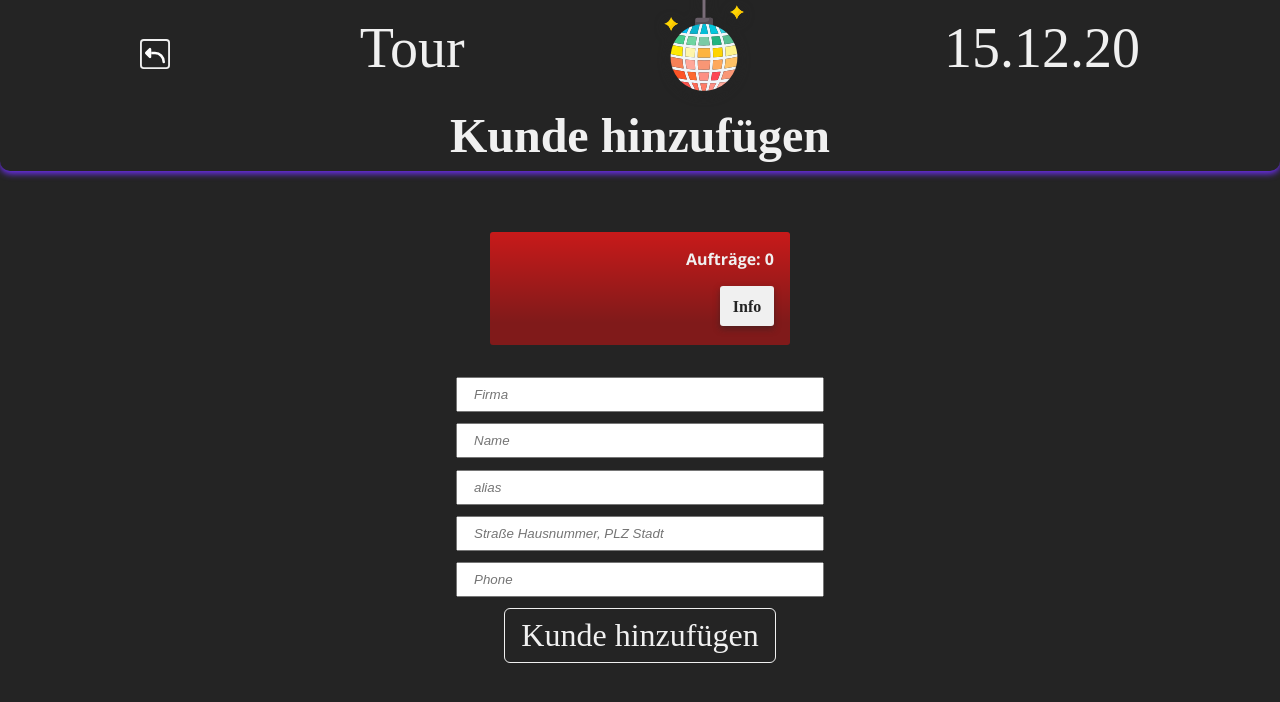
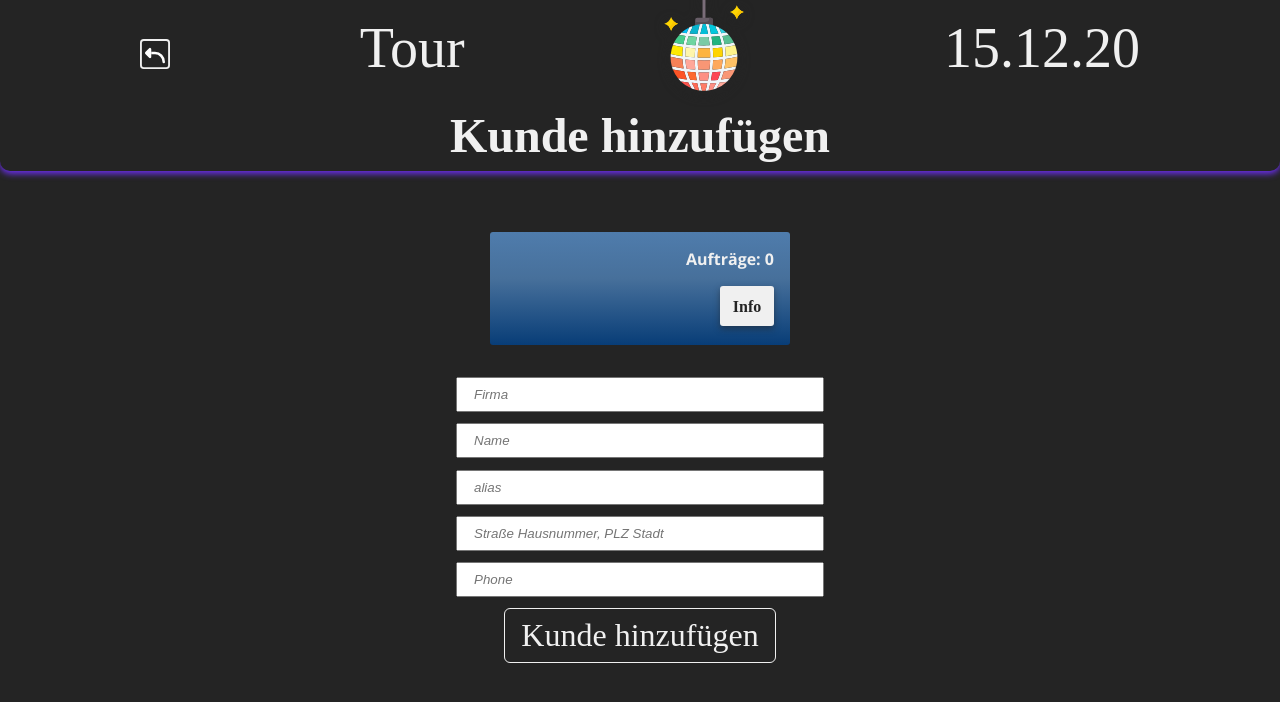
Before and after one commit to DiscoDevs/DispoDisco, a React (Create React App) app in the folder client/: page /customers/new in a window 1280 px wide. Shown: the top 702 px of the page. Built offline with nearby package versions, Linux system fonts and the light colour scheme; a web font is replaced by a local one.

Commit message:
:lipstick: Change standard color for clients/riders

```diff
--- a/client/src/components/CardCustomer.js
+++ b/client/src/components/CardCustomer.js
@@ -96,7 +96,7 @@ const CardContainer = styled.div`
   text-align: center;
   font-weight: bold;
   color: var(--text-primary);
-  background: var(--gradient-direct);
+  background: var(--gradient-normal);
   display: flex;
   flex-wrap: wrap;
   justify-content: space-between;
--- a/client/src/components/CardRider.js
+++ b/client/src/components/CardRider.js
@@ -93,7 +93,7 @@ const CardContainer = styled.div`
   text-align: center;
   font-weight: bold;
   color: var(--text-primary);
-  background: var(--gradient-direct);
+  background: var(--gradient-normal);
   display: flex;
   flex-wrap: wrap;
   justify-content: space-between;
```
